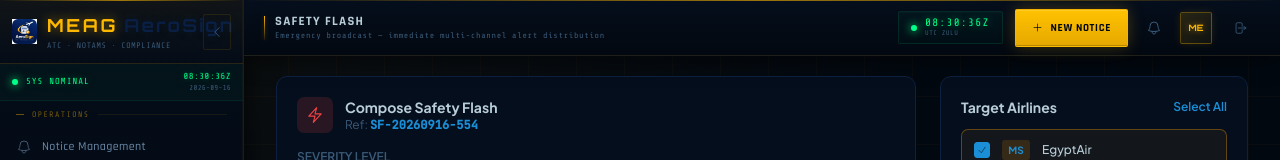
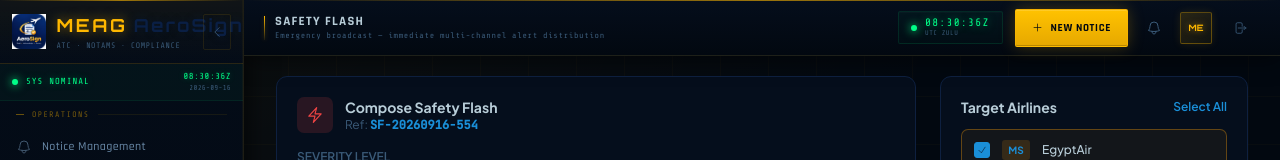
Before and after one commit to haythammezher/meag_notices, a Next.js app: page /safety-flash in a window 1280 px wide. Shown: the top 160 px of the page. Built offline with nearby package versions, Linux system fonts and the light colour scheme.

Commit message:
Local Commit: 2026-09-16T11:22:37.194Z - Enlarged the AppLogo image by increasing the default size from 64 to 96px in `AppLogo.tsx` - Updated Sidebar logo sizes from 30→44px (expanded) and 28→40px (collapsed) to match the larger scale

```diff
--- a/src/components/Sidebar.tsx
+++ b/src/components/Sidebar.tsx
@@ -175,7 +175,7 @@ function SidebarContent({ collapsed, onToggle, navItems, groups, isActive, isMob
 
         {(!collapsed || isMobile) && (
           <Link href="/" className="flex items-center gap-2.5 min-w-0">
-            <AppLogo size={30} />
+            <AppLogo size={44} />
             <div className="min-w-0">
               <div className="flex items-center gap-1.5">
                 <span
@@ -216,7 +216,7 @@ function SidebarContent({ collapsed, onToggle, navItems, groups, isActive, isMob
             </div>
           </Link>
         )}
-        {collapsed && !isMobile && <AppLogo size={28} />}
+        {collapsed && !isMobile && <AppLogo size={40} />}
         <button
           onClick={onToggle}
           className="btn-ghost p-1.5 flex-shrink-0"
--- a/src/components/ui/AppLogo.tsx
+++ b/src/components/ui/AppLogo.tsx
@@ -15,7 +15,7 @@ interface AppLogoProps {
 const AppLogo = memo(function AppLogo({
   src = '/assets/images/ChatGPT_Image_Sep_10__2026__10_52_11_AM-1789026824568.png',
   iconName = 'SparklesIcon',
-  size = 64,
+  size = 96,
   className = '',
   onClick,
 }: AppLogoProps) {
```
